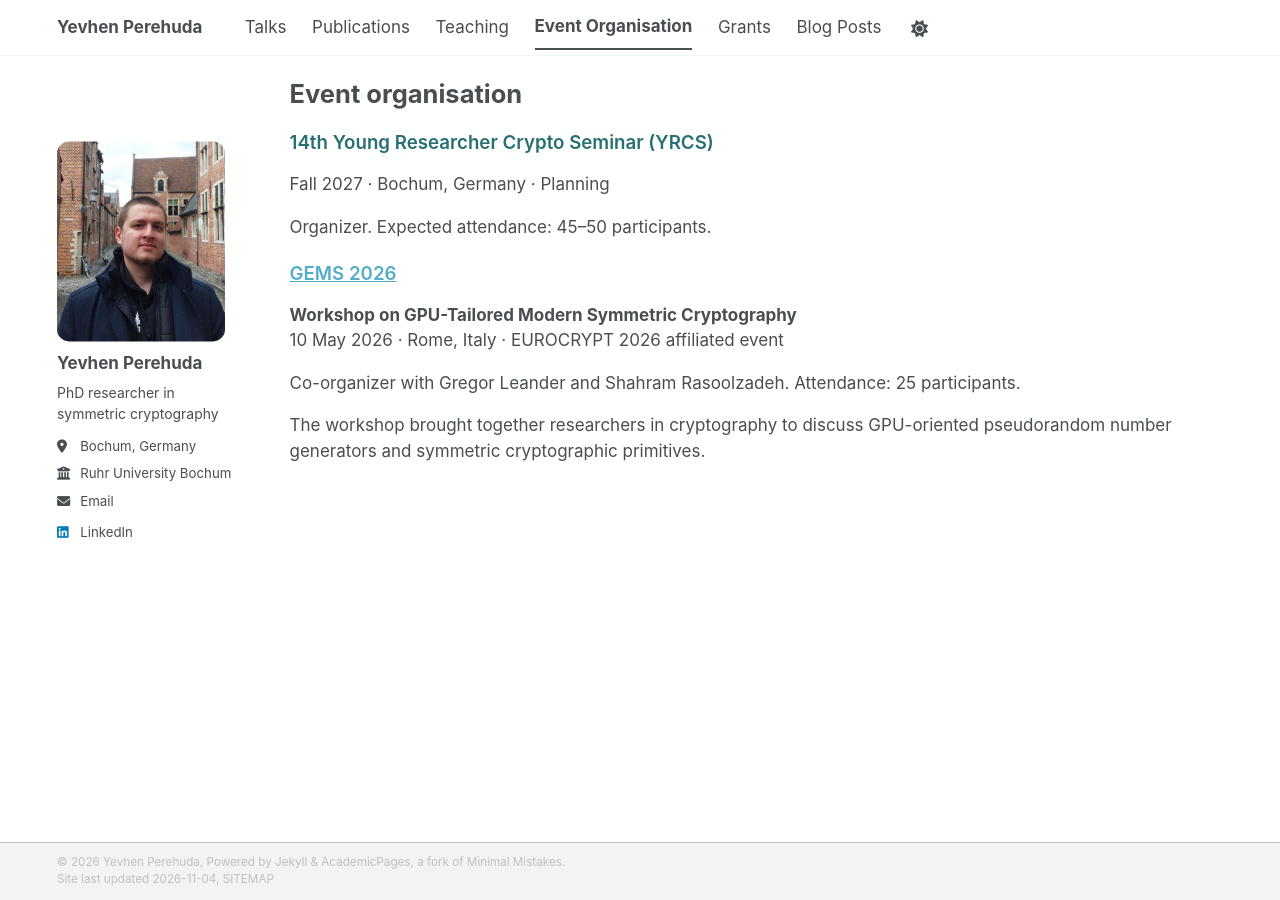
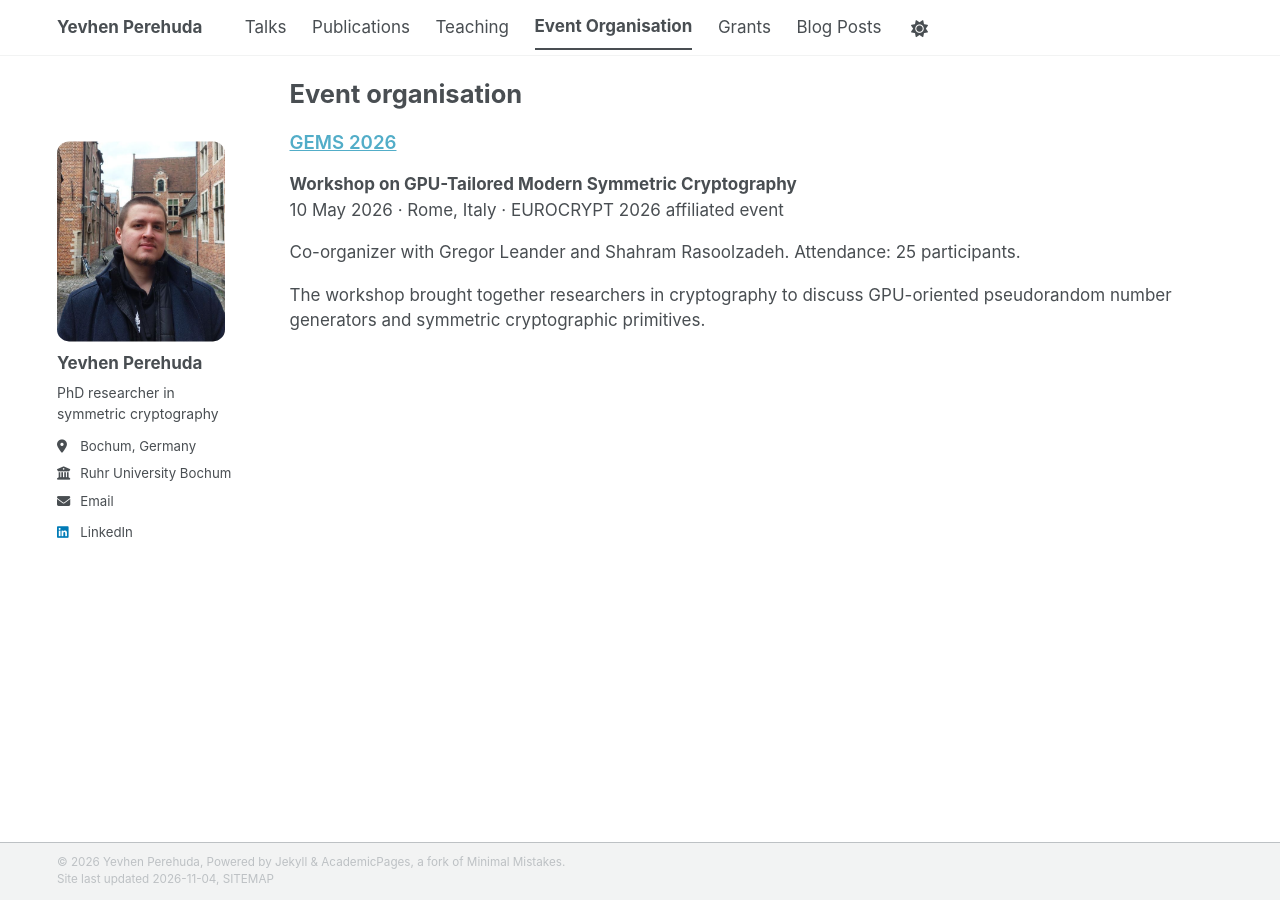
Before and after one commit to Eugen17/eugen17, a Jekyll site: the page built from _pages/event-organisation.md, in a window 1280 px wide. Built offline with Jekyll 4.4.1, drawn with Linux system fonts in a browser that asks for light colours; a style sheet for code colours, icons or effects is not loaded.

Commit message:
Remove YRCS organiser listing

```diff
--- a/_pages/event-organisation.md
+++ b/_pages/event-organisation.md
@@ -4,12 +4,6 @@ title: "Event organisation"
 permalink: /event-organisation/
 author_profile: true
 ---
-
-### 14th Young Researcher Crypto Seminar (YRCS)
-
-Fall 2027 · Bochum, Germany · Planning
-
-Organizer. Expected attendance: 45–50 participants.
 
 ### [GEMS 2026](https://informatik.rub.de/symcrypt/gems2026/)
 
```
Also changed, not shown: _pages/about.md (+1 -1 lines).
